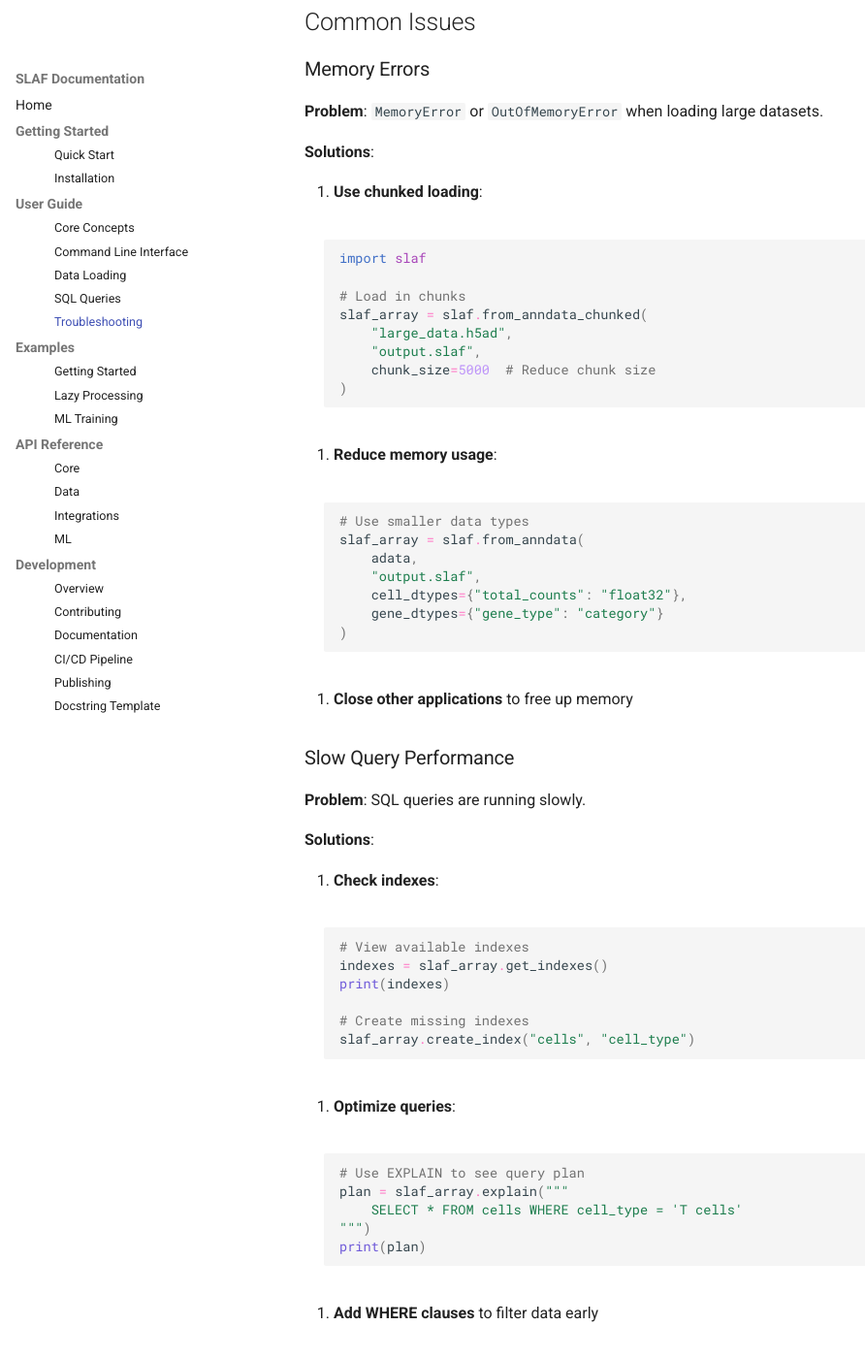
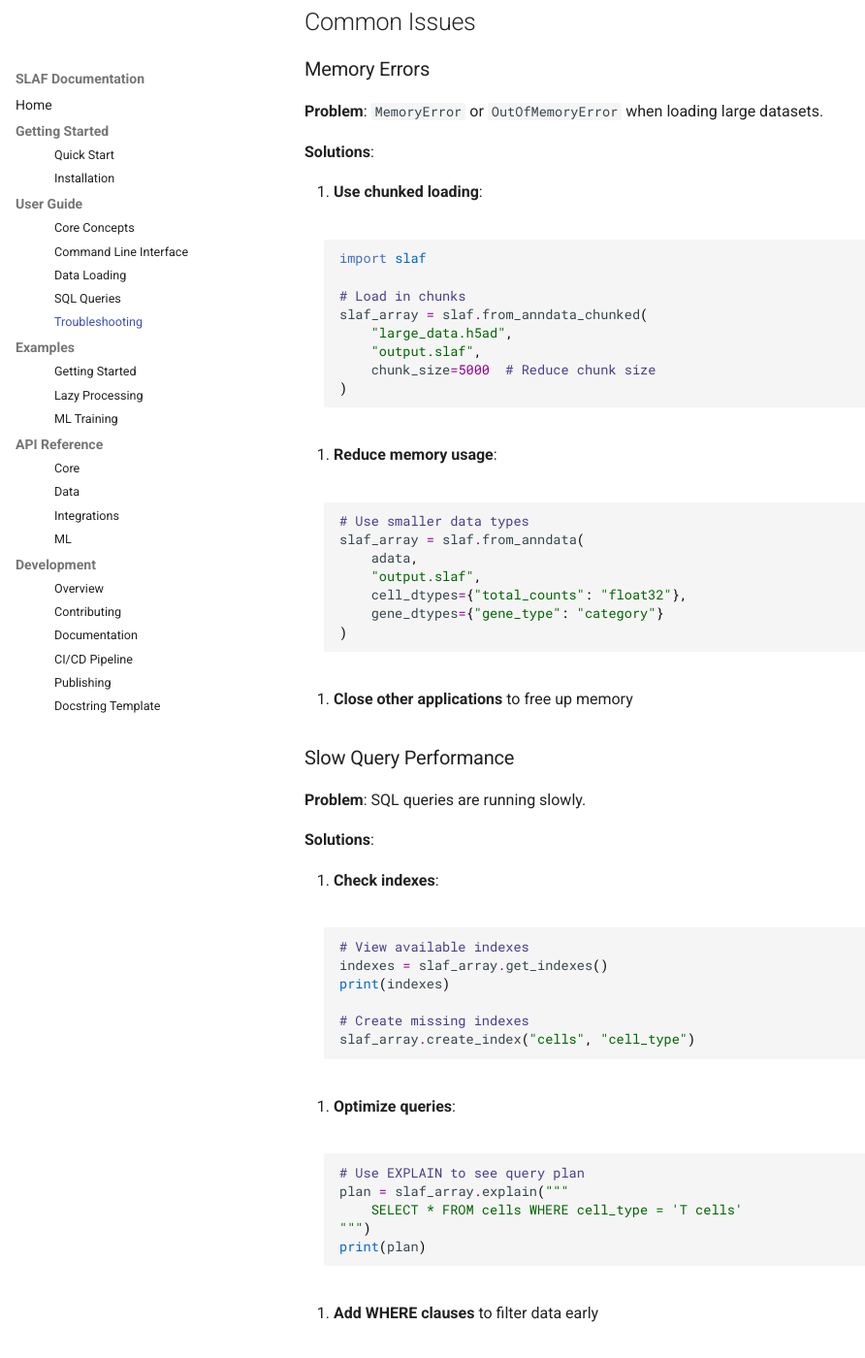
Before and after one commit to slaf-project/slaf, an MkDocs documentation site: the page built from docs/user-guide/troubleshooting.md, in a window 1280 px wide and 1400 px high, scrolled down 210 px. Shown: the whole window at 97% size, without its empty margins (0-892 px from the left). Built offline with MkDocs 1.6.1 and Material for MkDocs 9.7.7, drawn with Linux system fonts in a browser that asks for light colours; comment, search, counter and statistics services are not loaded.

Commit message:
better syntax highlighting for code

```diff
--- a/docs/stylesheets/extra.css
+++ b/docs/stylesheets/extra.css
@@ -157,11 +157,157 @@
   padding: 1rem;
 }
 
+/* Enhanced syntax highlighting for all code blocks */
+
+/* Python syntax highlighting */
+.highlight .k { color: #ff79c6; } /* Keyword */
+.highlight .s1 { color: #f1fa8c; } /* Single quote string */
+.highlight .s2 { color: #50fa7b; } /* Double quote string */
+.highlight .s3 { color: #8be9fd; } /* Triple quote string */
+.highlight .mi { color: #bd93f9; } /* Number */
+.highlight .o { color: #ff79c6; } /* Operator */
+.highlight .c1 { color: #6272a4; } /* Comment */
+.highlight .c2 { color: #ff5555; } /* Comment special */
+.highlight .nb { color: #8be9fd; } /* Name builtin */
+.highlight .nc { color: #50fa7b; } /* Name class */
+.highlight .nd { color: #ff79c6; } /* Name decorator */
+.highlight .nf { color: #50fa7b; } /* Name function */
+.highlight .nn { color: #8be9fd; } /* Name namespace */
+.highlight .nt { color: #ff79c6; } /* Name tag */
+.highlight .nv { color: #f8f8f2; } /* Name variable */
+.highlight .p { color: #f8f8f2; } /* Punctuation */
+
 /* SQL syntax highlighting */
 .highlight .k { color: #ff79c6; } /* Keyword */
 .highlight .s1 { color: #f1fa8c; } /* String */
+.highlight .s2 { color: #50fa7b; } /* Double quote string */
 .highlight .mi { color: #bd93f9; } /* Number */
 .highlight .o { color: #ff79c6; } /* Operator */
+.highlight .c1 { color: #6272a4; } /* Comment */
+.highlight .c2 { color: #ff5555; } /* Comment special */
+.highlight .nb { color: #8be9fd; } /* Name builtin */
+.highlight .nc { color: #50fa7b; } /* Name class */
+.highlight .nf { color: #50fa7b; } /* Name function */
+.highlight .nv { color: #f8f8f2; } /* Name variable */
+.highlight .p { color: #f8f8f2; } /* Punctuation */
+
+/* Shell/Bash syntax highlighting */
+.highlight .k { color: #ff79c6; } /* Keyword */
+.highlight .s1 { color: #f1fa8c; } /* Single quote string */
+.highlight .s2 { color: #50fa7b; } /* Double quote string */
+.highlight .mi { color: #bd93f9; } /* Number */
+.highlight .o { color: #ff79c6; } /* Operator */
+.highlight .c1 { color: #6272a4; } /* Comment */
+.highlight .c2 { color: #ff5555; } /* Comment special */
+.highlight .nb { color: #8be9fd; } /* Name builtin */
+.highlight .nc { color: #50fa7b; } /* Name class */
+.highlight .nf { color: #50fa7b; } /* Name function */
+.highlight .nv { color: #f8f8f2; } /* Name variable */
+.highlight .p { color: #f8f8f2; } /* Punctuation */
+
+/* Dark mode specific enhancements */
+[data-md-color-scheme="slate"] .highlight .s1 {
+  color: #f1fa8c !important; /* Brighter yellow for better visibility */
+}
+
+[data-md-color-scheme="slate"] .highlight .s2 {
+  color: #50fa7b !important; /* Bright green for double quotes */
+}
+
+[data-md-color-scheme="slate"] .highlight .s3 {
+  color: #8be9fd !important; /* Light blue for triple quotes */
+}
+
+[data-md-color-scheme="slate"] .highlight .c1 {
+  color: #6272a4 !important; /* Muted blue for comments */
+}
+
+[data-md-color-scheme="slate"] .highlight .c2 {
+  color: #ff5555 !important; /* Red for special comments */
+}
+
+/* Enhanced cyan visibility in dark mode */
+[data-md-color-scheme="slate"] .highlight .nb {
+  color: #00d4ff !important; /* Brighter cyan for built-ins like print, len */
+}
+
+[data-md-color-scheme="slate"] .highlight .nn {
+  color: #00d4ff !important; /* Brighter cyan for namespaces */
+}
+
+[data-md-color-scheme="slate"] .highlight .nt {
+  color: #00d4ff !important; /* Brighter cyan for type hints */
+}
+
+[data-md-color-scheme="slate"] .highlight .nd {
+  color: #ff79c6 !important; /* Pink for decorators */
+}
+
+/* Light mode specific enhancements with better contrast */
+[data-md-color-scheme="default"] .highlight .s1 {
+  color: #b8860b !important; /* Darker gold for better contrast */
+}
+
+[data-md-color-scheme="default"] .highlight .s2 {
+  color: #006400 !important; /* Darker green for double quotes */
+}
+
+[data-md-color-scheme="default"] .highlight .s3 {
+  color: #000080 !important; /* Navy blue for triple quotes */
+}
+
+[data-md-color-scheme="default"] .highlight .c1 {
+  color: #483d8b !important; /* Darker slate blue for comments */
+}
+
+[data-md-color-scheme="default"] .highlight .c2 {
+  color: #b22222 !important; /* Darker crimson for special comments */
+}
+
+/* Enhanced contrast for light mode */
+[data-md-color-scheme="default"] .highlight .nb {
+  color: #0066cc !important; /* Dark blue for built-ins like print, len */
+}
+
+[data-md-color-scheme="default"] .highlight .nn {
+  color: #0066cc !important; /* Dark blue for namespaces */
+}
+
+[data-md-color-scheme="default"] .highlight .nt {
+  color: #0066cc !important; /* Dark blue for type hints */
+}
+
+[data-md-color-scheme="default"] .highlight .nd {
+  color: #8b008b !important; /* Dark magenta for decorators */
+}
+
+[data-md-color-scheme="default"] .highlight .nf {
+  color: #228b22 !important; /* Dark green for functions */
+}
+
+[data-md-color-scheme="default"] .highlight .nc {
+  color: #228b22 !important; /* Dark green for classes */
+}
+
+[data-md-color-scheme="default"] .highlight .k {
+  color: #8b008b !important; /* Dark magenta for keywords */
+}
+
+[data-md-color-scheme="default"] .highlight .o {
+  color: #8b008b !important; /* Dark magenta for operators */
+}
+
+[data-md-color-scheme="default"] .highlight .mi {
+  color: #8b008b !important; /* Dark magenta for numbers */
+}
+
+[data-md-color-scheme="default"] .highlight .nv {
+  color: #000000 !important; /* Black for variables */
+}
+
+[data-md-color-scheme="default"] .highlight .p {
+  color: #000000 !important; /* Black for punctuation */
+}
 
 /* Performance metrics */
 .performance-metric {
```
